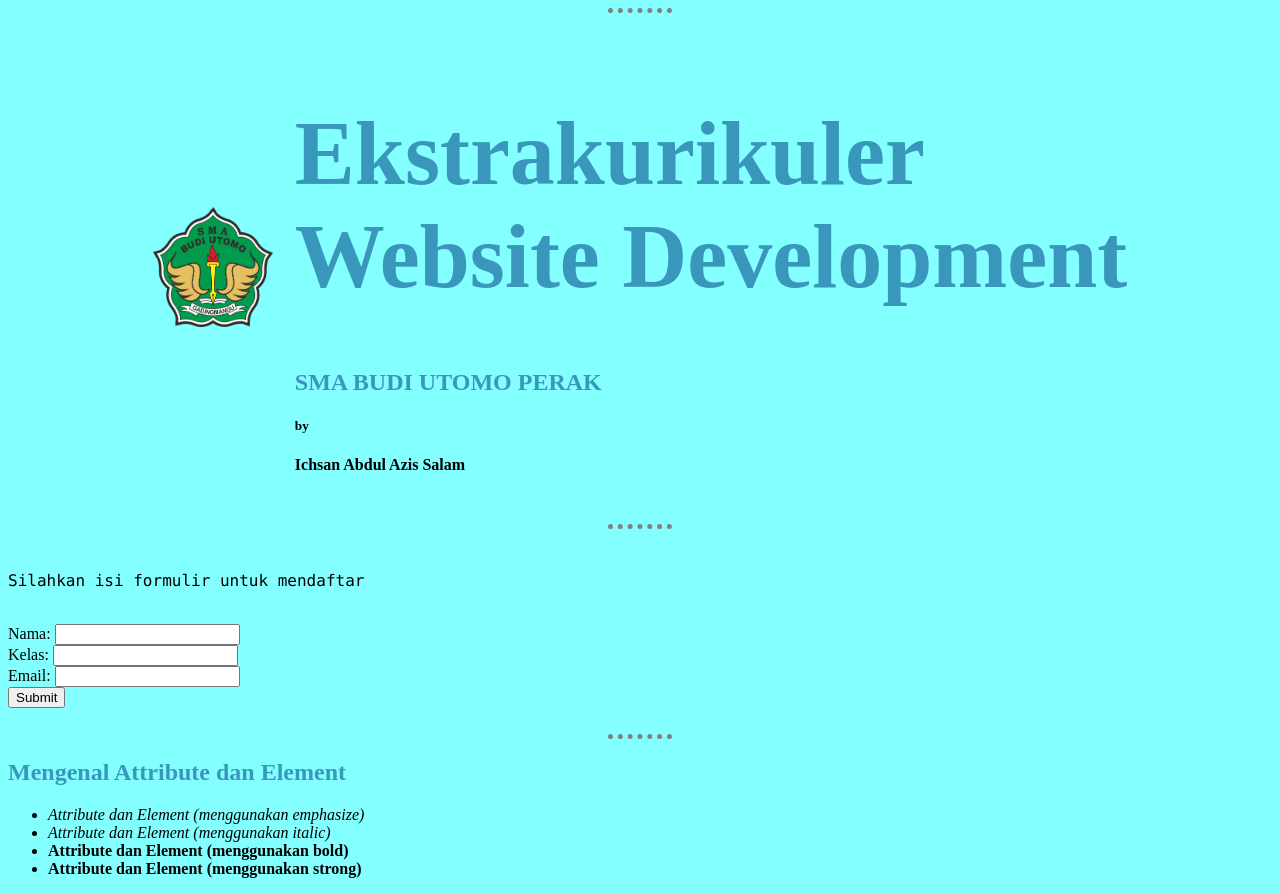
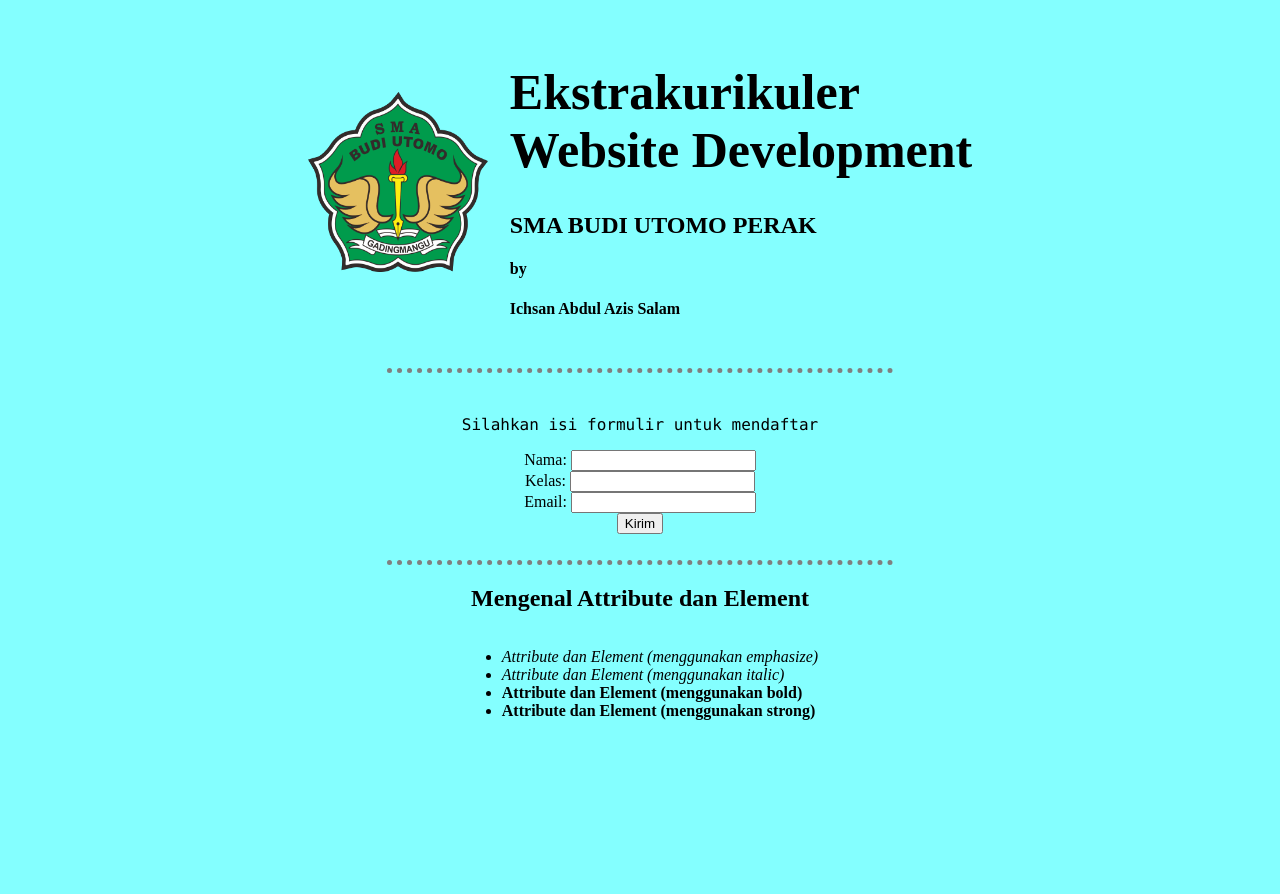
Before and after one commit to SMABUWEBDEV/CV, a plain HTML site: page SMABUWEBDEV.html in a window 1280 px wide. After the commit the page ends 800 px from the top, so only its background shows below. Drawn offline with Linux system fonts and the light colour scheme.

Commit message:
centered

```diff
--- a/SMABUWEBDEV.html
+++ b/SMABUWEBDEV.html
@@ -8,15 +8,14 @@
  </head>
 
  <body>
-  <hr>
   <center>
     <table cellspacing="20">
       <tr>
-        <td><img src="images/LOGO SMA BUDI UTOMO.png" alt=""height="120" width="120"></td>
+        <td><img src="images/LOGO SMA BUDI UTOMO.png" alt=""height="180" width="180"></td>
         <td>
           <h1>Ekstrakurikuler<br> Website  Development</h1>
           <h2>SMA BUDI UTOMO PERAK</h2>
-          <h5>by</h5>
+          <h4>by</h4>
           <h4>Ichsan Abdul Azis Salam</h4>
         </td>
       </tr>
@@ -24,7 +23,8 @@
   </center>
   <hr>
     <br>
-    <p>Silahkan isi formulir untuk mendaftar</p><br>
+    <div class="form">
+      <p>Silahkan isi formulir untuk mendaftar</p>
       <form action="mailto:ichsanabdulaziz@smabudiutomoperak.sch.id" method="post" enctype="text/plain">
         <label for="">Nama:</label>
         <input type="text" name="Nama"><br>
@@ -32,16 +32,21 @@
         <input type="text" name="Kelas"><br>
         <label for="">Email:</label>
         <input type="email" name="e-mail"><br>
-      <input type="submit">
+        <button type="submit">Kirim</button>
       </form><br>
+    </div>
+
+
   <hr>
+  <div class="container">
     <h2>Mengenal Attribute dan Element</h2>
-    <ul>
-      <li><em> Attribute dan Element (menggunakan emphasize)</em></li>
-      <li><i> Attribute dan Element (menggunakan italic)</i></li>
+    <ul class="myUL">
+      <li><em>Attribute dan Element (menggunakan emphasize)</em></li>
+      <li><i>Attribute dan Element (menggunakan italic)</i></li>
       <li><b>Attribute dan Element (menggunakan bold)</b></li>
       <li><strong>Attribute dan Element (menggunakan strong)</strong></li>
    </ul>
+  </div>
 
 
  </body>
--- a/css/styles.css
+++ b/css/styles.css
@@ -6,11 +6,14 @@ hr {border-style: none;
     border-top-style: dotted;
     border-color: grey;
     border-width: 5px;
-    width: 5%;}
-h1 {color: #0e5d93a3;
-    font-size: 90px;
+    width: 40%;}
+h1 {font-size: 50px;
 }
-h2 {color: #0e5d93a3;}
-h3 {color: black;
-    font-size: 30px;
-}
+div.container {text-align: center;}
+ul.myUL {display: inline-block;
+    text-align: left;}
+div.form {text-align: center;}
+ol.myOL {display: inline-block;
+    text-align: left;}
+h3 {font: 1em sans-serif;
+font-size: 30px;}
```
Also changed, not shown: index.html (+26 -14 lines). Lines whose indentation alone changed are shown as unchanged.
